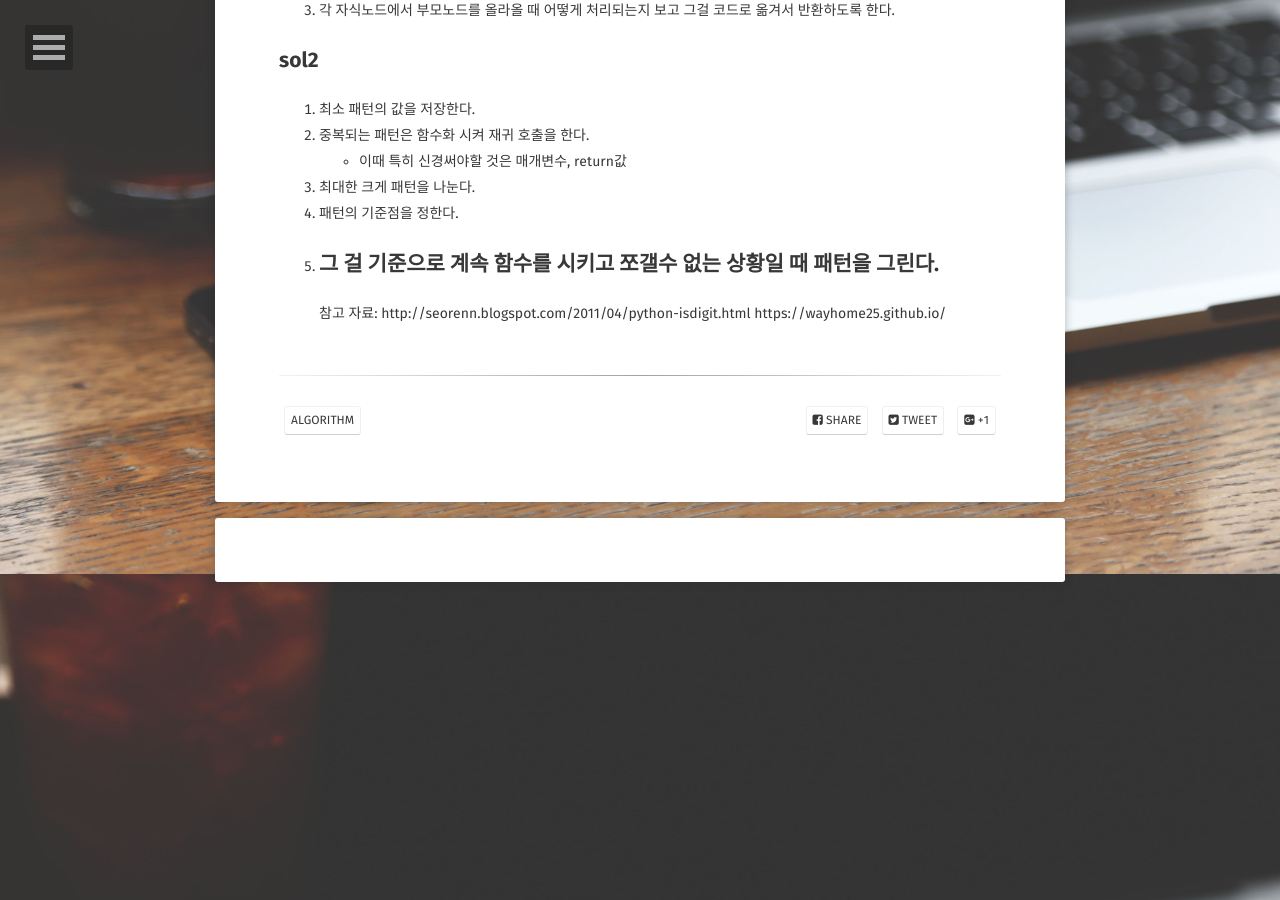
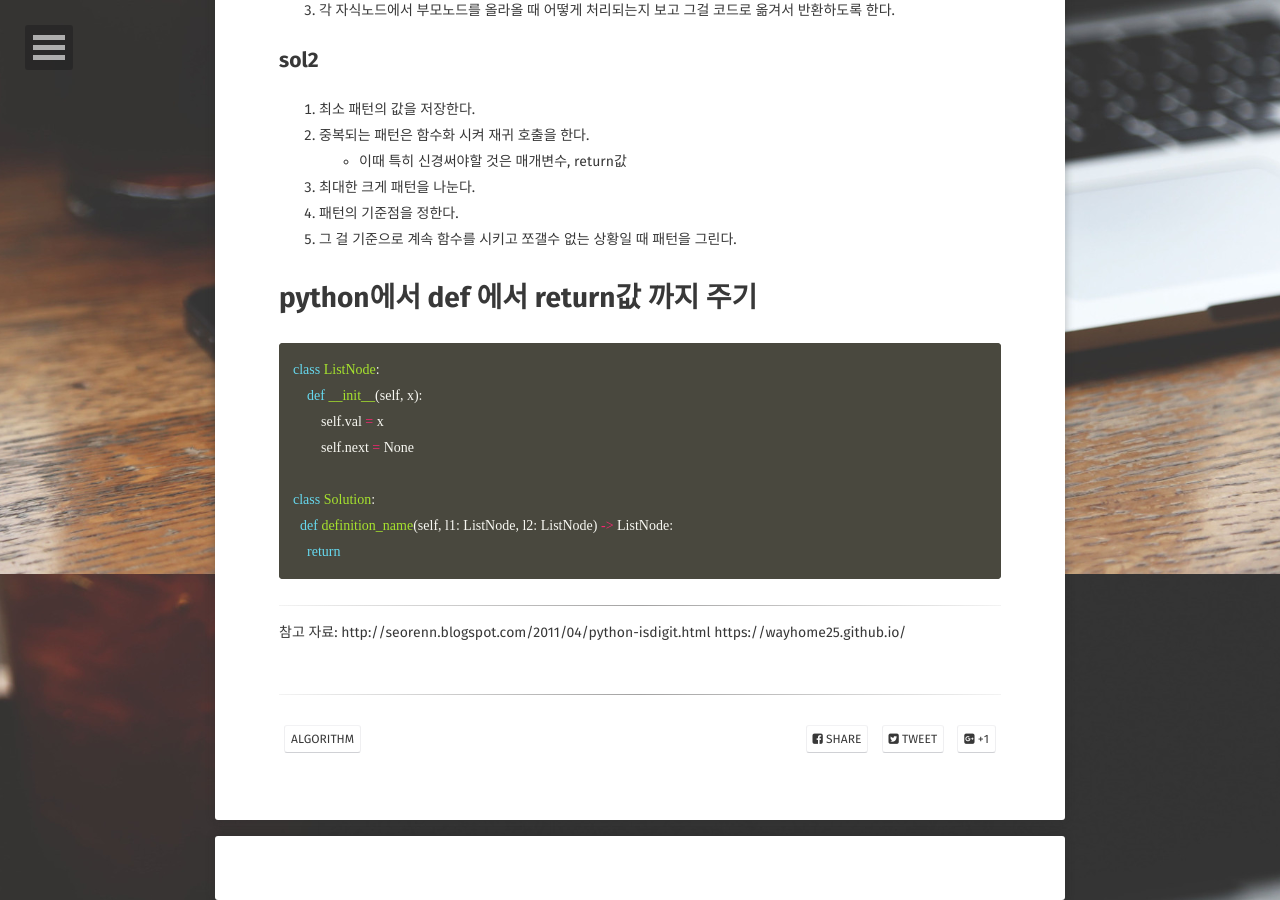
Before and after one commit to JoosJuliet/joosjuliet.github.io, a Jekyll site: the page built from _posts/2018-08-02-confusing_prblem_when_i_solved_algorithm_with_python.md, in a window 1280 px wide and 900 px high, scrolled down 11126 px. Built offline with Jekyll 4.4.1, drawn with Linux system fonts in a browser that asks for light colours; some web fonts are replaced.

Commit message:
retrun 값과 매개변수를 함수에서 선언하기

````diff
--- a/_posts/2018-08-02-confusing_prblem_when_i_solved_algorithm_with_python.md
+++ b/_posts/2018-08-02-confusing_prblem_when_i_solved_algorithm_with_python.md
@@ -453,6 +453,21 @@ print(s[-1])
 3. 최대한 크게 패턴을 나눈다.
 4. 패턴의 기준점을 정한다.
 5. 그 걸 기준으로 계속 함수를 시키고 쪼갤수 없는 상황일 때 패턴을 그린다.
+
+# python에서 def 에서 return값 까지 주기
+
+``` python
+class ListNode:
+    def __init__(self, x):
+        self.val = x
+        self.next = None
+
+class Solution:
+  def definition_name(self, l1: ListNode, l2: ListNode) -> ListNode:
+    return
+```
+
+
 -------
 참고 자료:
 http://seorenn.blogspot.com/2011/04/python-isdigit.html
````
